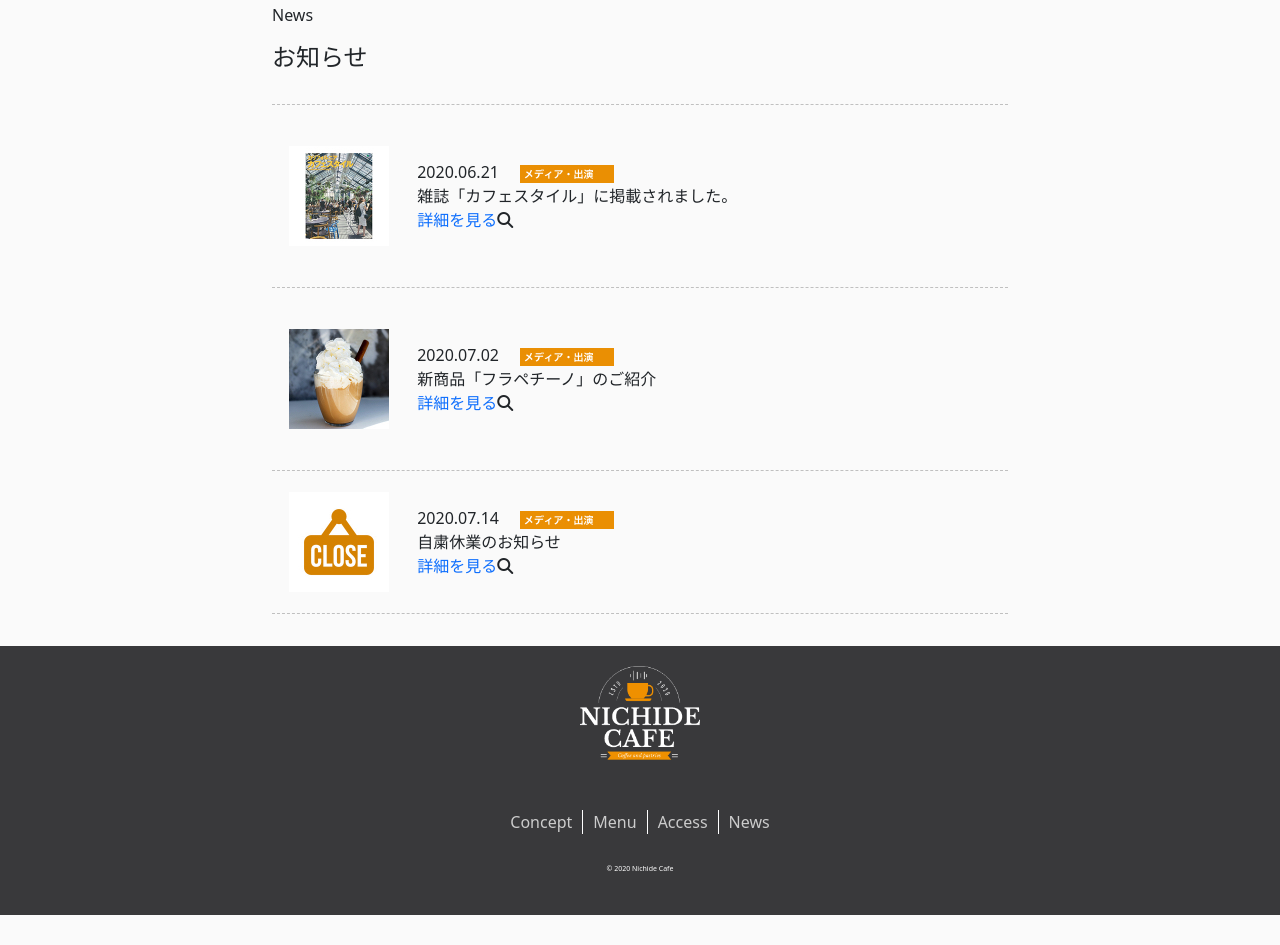
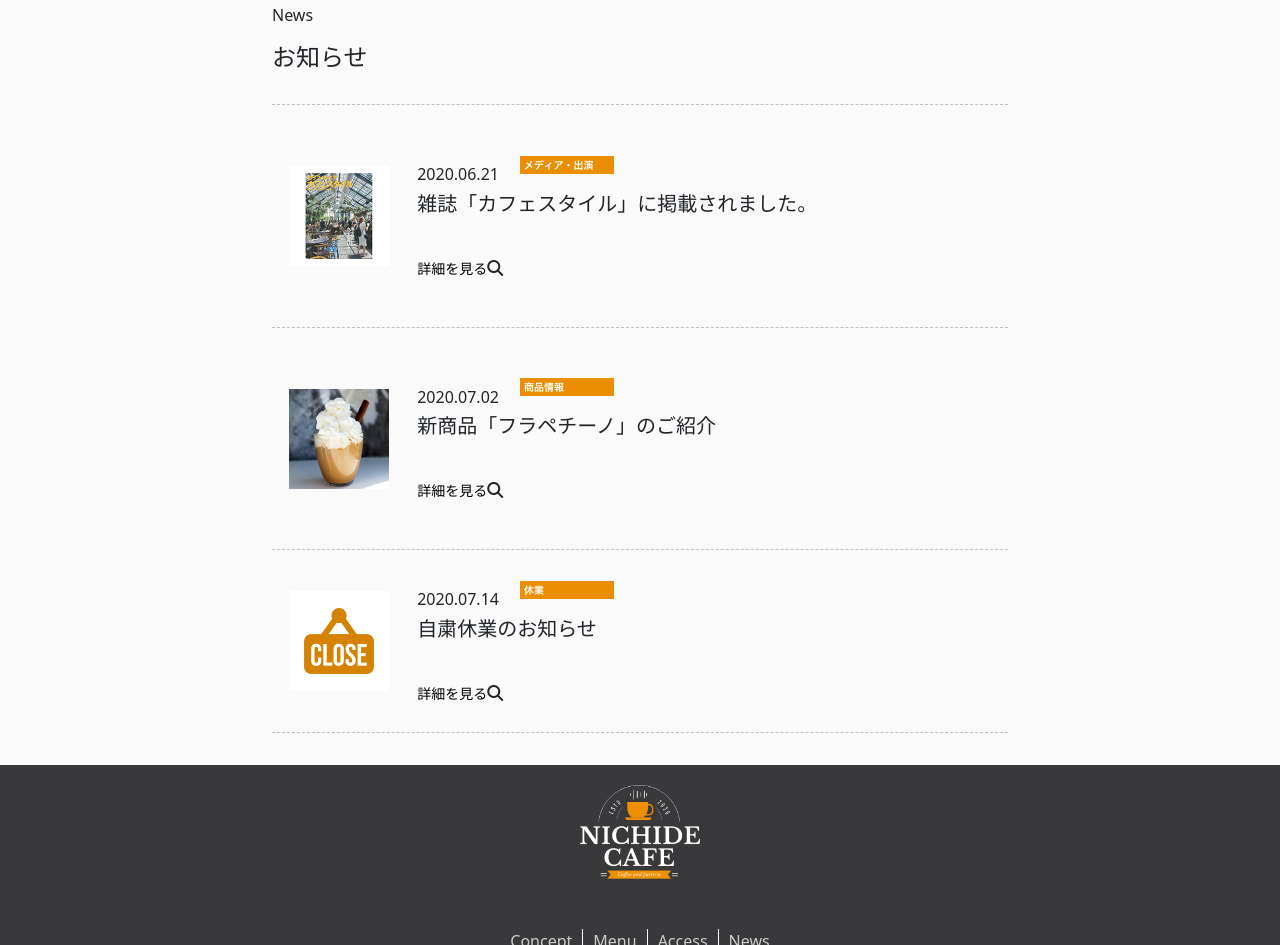
Before and after one commit to terashifumiaki/cafe, a plain HTML site: page index.html in a window 1280 px wide. Shown: the part 4025-4970 px from the top of the page. Before the commit the page ends 4940 px from the top, so only its background shows below. Drawn offline with nearby package versions, Linux system fonts and the light colour scheme.

Commit message:
hontoniatomoji

```diff
--- a/index.html
+++ b/index.html
@@ -9,6 +9,8 @@
     <link href="https://cdn.jsdelivr.net/npm/bootstrap@5.0.0-beta1/dist/css/bootstrap.min.css" rel="stylesheet" integrity="sha384-giJF6kkoqNQ00vy+HMDP7azOuL0xtbfIcaT9wjKHr8RbDVddVHyTfAAsrekwKmP1" crossorigin="anonymous">
     <link rel="stylesheet" href="style.css">
     <script src="https://kit.fontawesome.com/4468360ec8.js" crossorigin="anonymous"></script>
+    <link rel="preconnect" href="https://fonts.gstatic.com">
+    <link href="https://fonts.googleapis.com/css2?family=Libre+Baskerville&family=Noto+Sans+JP:wght@300&family=Noto+Serif+JP&display=swap" rel="stylesheet">
 
 </head>
 <body>
@@ -268,7 +270,9 @@
                                 <tr>
                                     <td><img src="image/cafestyle.jpg"></td>
                                     <td>&nbsp;</td>
-                                    <td>2020.06.21&nbsp;&nbsp;&nbsp;&nbsp;&nbsp;<img src="image/medianews.jpg"><br>雑誌「カフェスタイル」に掲載されました。<br><a href="#" style="text-decoration: none;">詳細を見る</a><i class="fas fa-search"></i></td>
+                                    <td>2020.06.21&nbsp;&nbsp;&nbsp;&nbsp;&nbsp;<span style="vertical-align:8pt;"><img src="image/medianews.jpg"></span><br>
+                                    <h5>雑誌「カフェスタイル」に掲載されました。</h5><br>
+                                    <a href="#" style="text-decoration: none;">詳細を見る</a><i class="fas fa-search"></i></td>
                                 </tr>
                             </table>
                         </div>
@@ -284,7 +288,9 @@
                                 <tr>
                                     <td><img src="image/minicafe.jpg"></td>
                                     <td>&nbsp;</td>
-                                    <td>2020.07.02&nbsp;&nbsp;&nbsp;&nbsp;&nbsp;<img src="image/medianews.jpg"><br>新商品「フラペチーノ」のご紹介<br><a href="#" style="text-decoration: none;">詳細を見る</a><i class="fas fa-search"></i></td>
+                                    <td>2020.07.02&nbsp;&nbsp;&nbsp;&nbsp;&nbsp;<span style="vertical-align:8pt;"><img src="image/itemnews.jpg"></span><br>
+                                    <h5>新商品「フラペチーノ」のご紹介</h5><br>
+                                    <a href="#" style="text-decoration: none;">詳細を見る</a><i class="fas fa-search"></i></td>
                                 </tr>
                             </table>
                     </div>
@@ -304,7 +310,9 @@
                                 <tr>
                                     <td><img src="image/close.jpg"></td>
                                     <td>&nbsp;</td>
-                                    <td>2020.07.14&nbsp;&nbsp;&nbsp;&nbsp;&nbsp;<img src="image/medianews.jpg"><br>自粛休業のお知らせ<br><a href="#" style="text-decoration: none;">詳細を見る</a><i class="fas fa-search"></i></td>
+                                    <td>2020.07.14&nbsp;&nbsp;&nbsp;&nbsp;&nbsp;<span style="vertical-align:8pt;"><img src="image/storenews.jpg"></span><br>
+                                    <h5>自粛休業のお知らせ</h5><br>
+                                    <a href="#" style="text-decoration: none;">詳細を見る</a><i class="fas fa-search"></i></td>
                                 </tr>
                             </table>
                         </div>
--- a/style.css
+++ b/style.css
@@ -1,3 +1,7 @@
+/*各フォント*/
+
+
+
 .snsicon {
     margin-left: 88%;
     padding-top: 10px;
@@ -224,6 +228,19 @@ span {
 /*アクセス*/
 
 /*ニュース*/
+.art1 h5 {
+    margin-bottom :0;
+}
+
+.art2 h5 {
+    margin-bottom :0;
+}
+
+.art3 h5 {
+    margin-bottom :0;
+}
+
+
 .addspa3 {
     margin-top: 95px;
 }
@@ -236,12 +253,31 @@ span {
     margin-bottom:0;
 }
 
+.art1 td {
+    line-height: 35px
+}
+
+.art1 td a {
+    color: black;
+    font-size: 14px;
+}
+
 .art2 {
     padding: 0.5em 1em;
     margin: 2em 0;
     border-top: dashed 1px #c0c0c0;/*点線*/
     padding-top: 40px;
 }
+
+.art2 td {
+    line-height: 35px
+}
+
+.art2 td a {
+    color: black;
+    font-size: 14px;
+}
+
 
 .art3 {
     padding: 0.5em 1em;
@@ -252,6 +288,16 @@ span {
     padding-bottom: 20px;
     margin-top:0;
 }
+
+.art3 td {
+    line-height: 35px
+}
+
+.art3 td a {
+    color: black;
+    font-size: 14px;
+}
+
 
 .art1 img {
     padding-right :20px;
```
